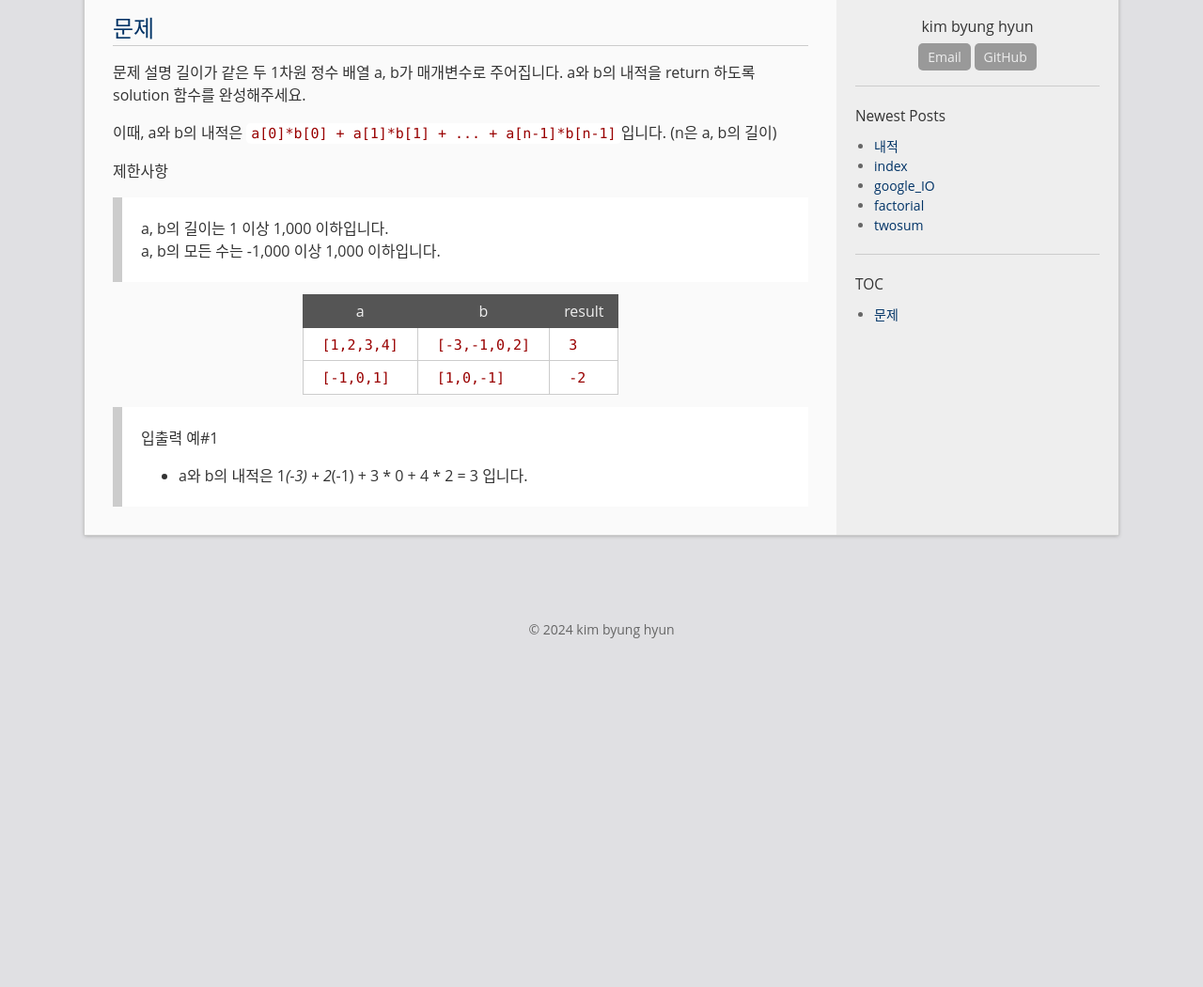
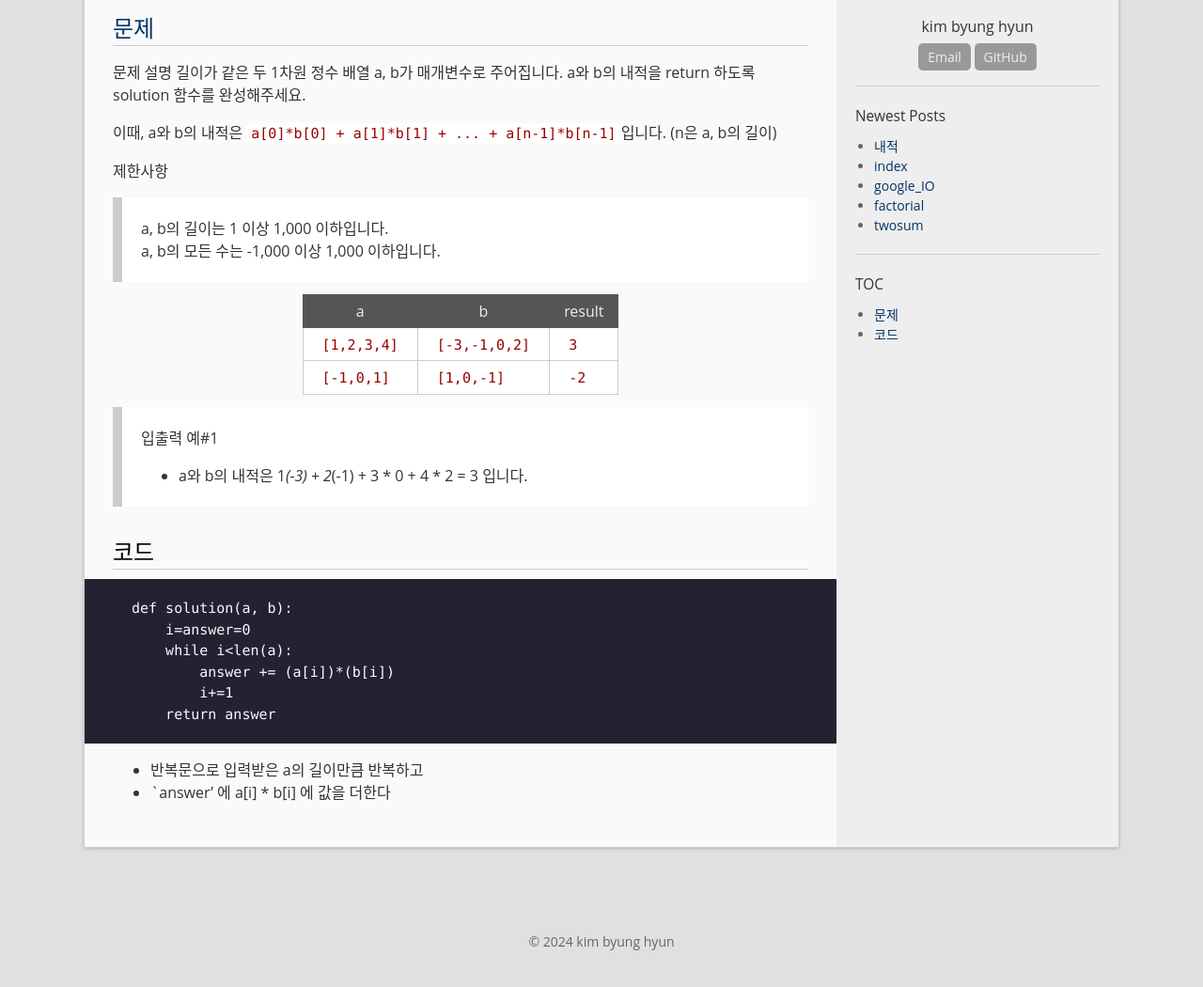
Before and after one commit to bh6366632/bh6366632.github.com, a Jekyll site: the page built from _posts/2024-04-21-inner_product.md, in a window 1280 px wide, cut to the strip 261-1333 px from the top of the page. Shown: the top 1050 px of the strip at 94% size. Built offline with Jekyll 4.4.1, drawn with Linux system fonts in a browser that asks for light colours; before the commit the page ends 1001 px from its top, so only the background shows below that.

Commit message:
Update 2024-04-21-inner_product.md

````diff
--- a/_posts/2024-04-21-inner_product.md
+++ b/_posts/2024-04-21-inner_product.md
@@ -27,3 +27,17 @@ permalink: /archivers/inner_product
 
 >입출력 예#1
 - a와 b의 내적은 1*(-3) + 2*(-1) + 3 * 0 + 4 * 2 = 3 입니다.
+
+
+# 코드
+```
+def solution(a, b):
+    i=answer=0
+    while i<len(a):
+        answer += (a[i])*(b[i])
+        i+=1
+    return answer
+```
+
+- 반복문으로 입력받은 a의 길이만큼 반복하고
+- `answer' 에 a[i] * b[i] 에 값을 더한다
````
